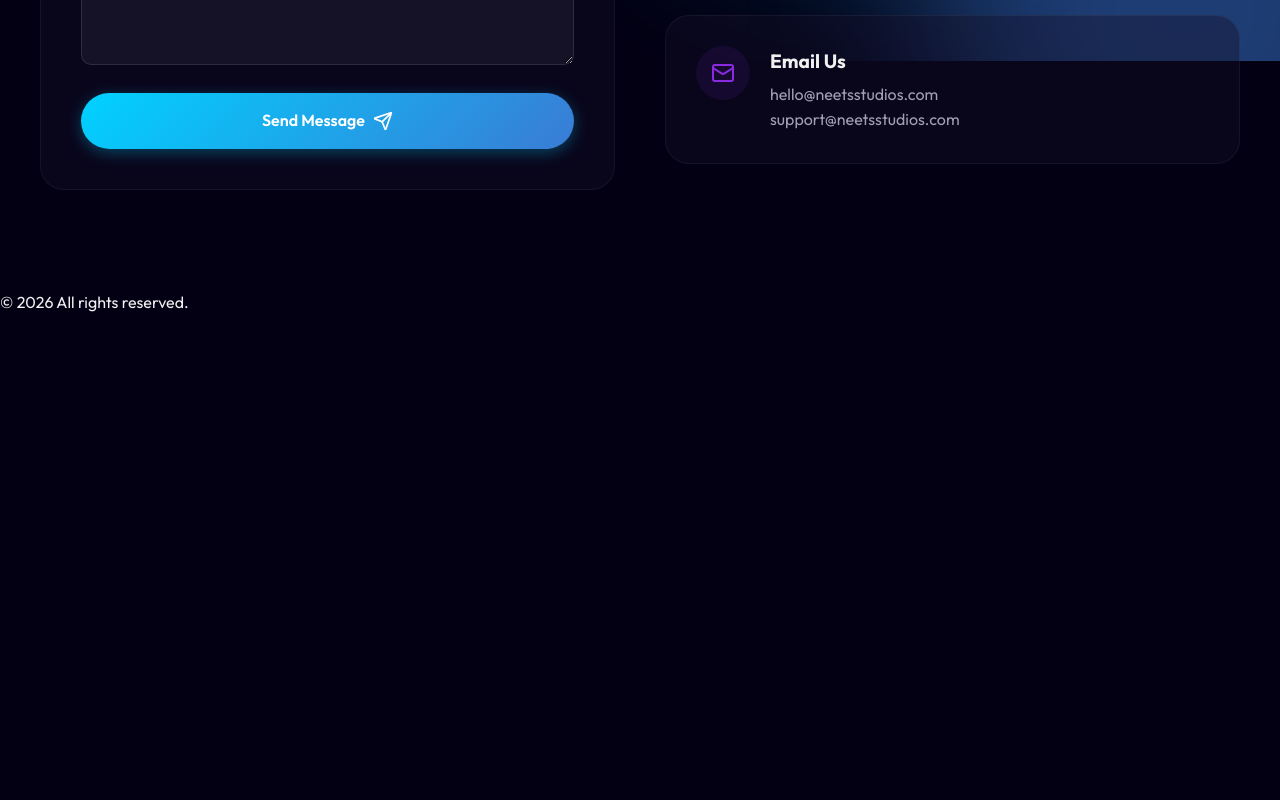
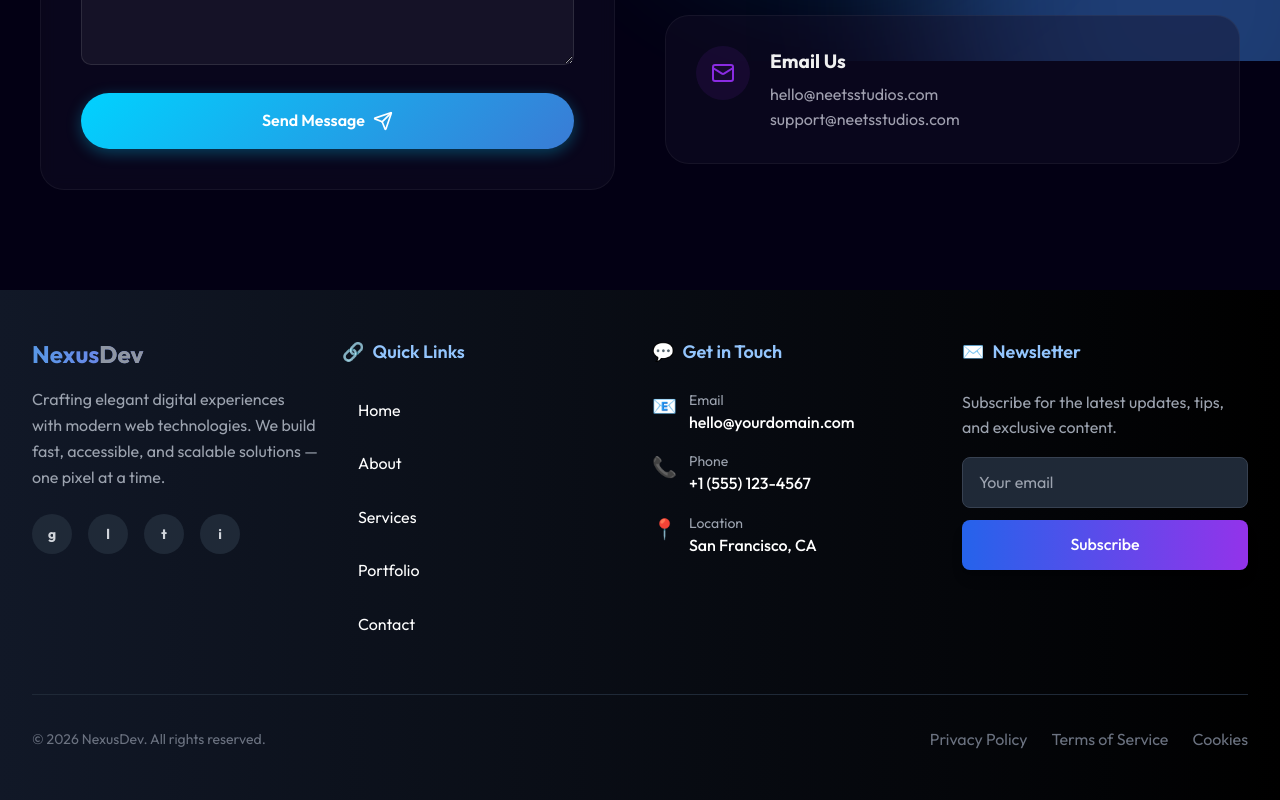
Before and after one commit to kalispidyman/raagneet, a React (Vite) app: page /contact in a window 1280 px wide. Shown: the part 739-1539 px from the top of the page. Before the commit the page ends 1054 px from the top, so only its background shows below. Built offline with nearby package versions, Linux system fonts and the light colour scheme.

Commit message:
Modify repository files

```diff
--- a/src/components/Footer.jsx
+++ b/src/components/Footer.jsx
@@ -1,11 +1,150 @@
-export default function Footer() {
-  const year = new Date().getFullYear();
+import React, { useState, useEffect } from 'react';
+
+const Footer = () => {
+  const [isVisible, setIsVisible] = useState(false);
+
+  useEffect(() => {
+    const timer = setTimeout(() => setIsVisible(true), 300);
+    return () => clearTimeout(timer);
+  }, []);
+
+  const socialLinks = [
+    { name: 'GitHub', icon: 'github', url: 'https://github.com' },
+    { name: 'LinkedIn', icon: 'linkedin', url: 'https://linkedin.com' },
+    { name: 'Twitter', icon: 'twitter', url: 'https://twitter.com' },
+    { name: 'Instagram', icon: 'instagram', url: 'https://instagram.com' },
+  ];
+
+  const quickLinks = [
+    { name: 'Home', href: '/' },
+    { name: 'About', href: '/about' },
+    { name: 'Services', href: '/services' },
+    { name: 'Portfolio', href: '/portfolio' },
+    { name: 'Contact', href: '/contact' },
+  ];
+
+  const contactInfo = [
+    { label: 'Email', value: 'hello@yourdomain.com', icon: '📧' },
+    { label: 'Phone', value: '+1 (555) 123-4567', icon: '📞' },
+    { label: 'Location', value: 'San Francisco, CA', icon: '📍' },
+  ];
 
   return (
-    <footer className="footer">
-      <div className="footer-content">
-        <p>&copy; {year} All rights reserved.</p>
+    <footer className={`bg-gradient-to-r from-gray-900 to-black text-white transition-all duration-1000 ${isVisible ? 'opacity-100 translate-y-0' : 'opacity-0 translate-y-10'}`}>
+      <div className="max-w-7xl mx-auto px-4 sm:px-6 lg:px-8 py-12">
+        {/* Main Footer Grid */}
+        <div className="grid grid-cols-1 md:grid-cols-2 lg:grid-cols-4 gap-10 mb-12">
+          {/* Brand & Description */}
+          <div className="lg:col-span-1">
+            <h3 className="text-2xl font-bold mb-4 bg-clip-text text-transparent bg-gradient-to-r from-blue-400 to-purple-500 animate-pulse">
+              Nexus<span className="text-gray-400">Dev</span>
+            </h3>
+            <p className="text-gray-400 mb-6 leading-relaxed">
+              Crafting elegant digital experiences with modern web technologies.
+              We build fast, accessible, and scalable solutions — one pixel at a time.
+            </p>
+            <div className="flex space-x-4">
+              {socialLinks.map((link, idx) => (
+                <a
+                  key={link.name}
+                  href={link.url}
+                  className={`inline-flex items-center justify-center w-10 h-10 rounded-full bg-gray-800 text-gray-300 hover:bg-blue-600 hover:text-white transform transition-all duration-500 ease-out hover:scale-110 ${
+                    idx === 0 ? 'delay-100' : idx === 1 ? 'delay-200' : idx === 2 ? 'delay-300' : 'delay-400'
+                  }`}
+                  aria-label={link.name}
+                >
+                  <span className="text-sm font-bold">{link.icon.charAt(0)}</span>
+                </a>
+              ))}
+            </div>
+          </div>
+
+          {/* Quick Links */}
+          <div>
+            <h4 className="text-lg font-semibold mb-6 text-blue-300 flex items-center">
+              <span className="mr-2">🔗</span> Quick Links
+            </h4>
+            <ul className="space-y-3">
+              {quickLinks.map((link, idx) => (
+                <li key={link.name}>
+                  <a
+                    href={link.href}
+                    className={`block py-2 px-4 rounded-lg transition-all duration-300 ease-in-out transform hover:bg-gray-800 hover:pl-6 hover:text-blue-400 ${
+                      idx === 0 ? 'delay-100' : idx === 1 ? 'delay-200' : idx === 2 ? 'delay-300' : idx === 3 ? 'delay-400' : 'delay-500'
+                    }`}
+                  >
+                    {link.name}
+                  </a>
+                </li>
+              ))}
+            </ul>
+          </div>
+
+          {/* Contact Info */}
+          <div>
+            <h4 className="text-lg font-semibold mb-6 text-blue-300 flex items-center">
+              <span className="mr-2">💬</span> Get in Touch
+            </h4>
+            <ul className="space-y-4">
+              {contactInfo.map((item, idx) => (
+                <li key={item.label} className="flex items-start">
+                  <span className="text-xl mr-3 mt-0.5">{item.icon}</span>
+                  <div>
+                    <p className="text-sm text-gray-400">{item.label}</p>
+                    <p className="font-medium">{item.value}</p>
+                  </div>
+                </li>
+              ))}
+            </ul>
+          </div>
+
+          {/* Newsletter */}
+          <div>
+            <h4 className="text-lg font-semibold mb-6 text-blue-300 flex items-center">
+              <span className="mr-2">✉️</span> Newsletter
+            </h4>
+            <p className="text-gray-400 mb-4">
+              Subscribe for the latest updates, tips, and exclusive content.
+            </p>
+            <form className="flex flex-col gap-3">
+              <input
+                type="email"
+                placeholder="Your email"
+                className="px-4 py-3 bg-gray-800 border border-gray-700 rounded-lg focus:outline-none focus:ring-2 focus:ring-blue-500 transition-all"
+                required
+              />
+              <button
+                type="submit"
+                className="px-5 py-3 bg-gradient-to-r from-blue-600 to-purple-600 rounded-lg font-medium hover:from-blue-700 hover:to-purple-700 transform transition-all duration-300 hover:scale-[1.02] active:scale-[0.98] shadow-lg hover:shadow-xl"
+              >
+                Subscribe
+              </button>
+            </form>
+          </div>
+        </div>
+
+        {/* Divider */}
+        <div className="border-t border-gray-800 pt-8">
+          <div className="flex flex-col md:flex-row justify-between items-center">
+            <p className="text-gray-500 text-sm">
+              © {new Date().getFullYear()} NexusDev. All rights reserved.
+            </p>
+            <div className="flex space-x-6 mt-4 md:mt-0">
+              <a href="#" className="text-gray-500 hover:text-white transition-colors duration-300">
+                Privacy Policy
+              </a>
+              <a href="#" className="text-gray-500 hover:text-white transition-colors duration-300">
+                Terms of Service
+              </a>
+              <a href="#" className="text-gray-500 hover:text-white transition-colors duration-300">
+                Cookies
+              </a>
+            </div>
+          </div>
+        </div>
       </div>
     </footer>
   );
-}
+};
+
+export default Footer;
```
Also changed, not shown: src/components/Footer.css (+8 -217 lines).
